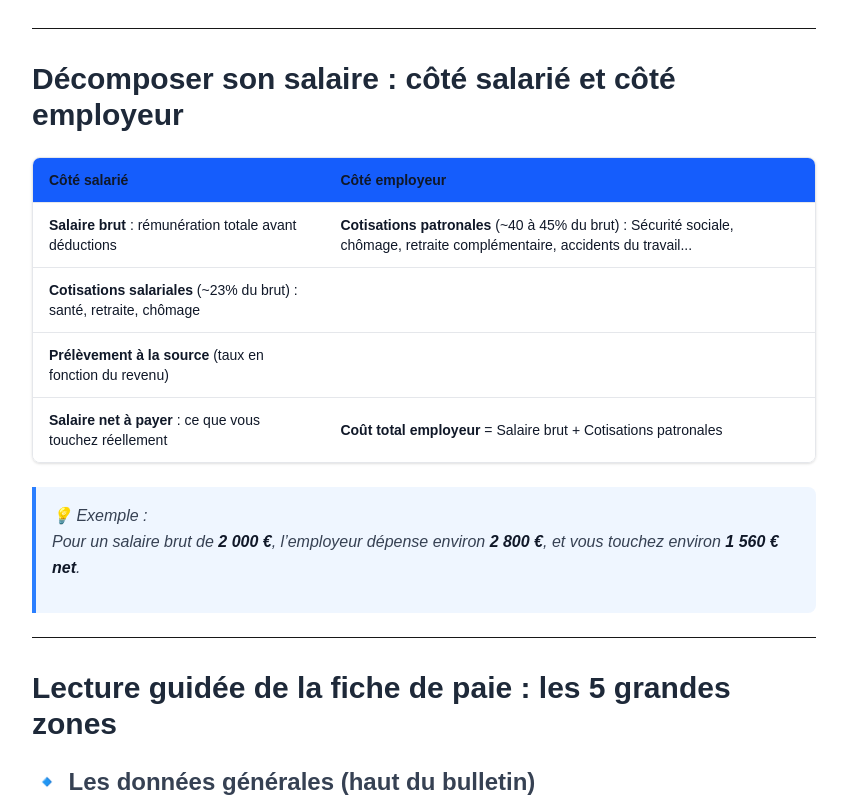
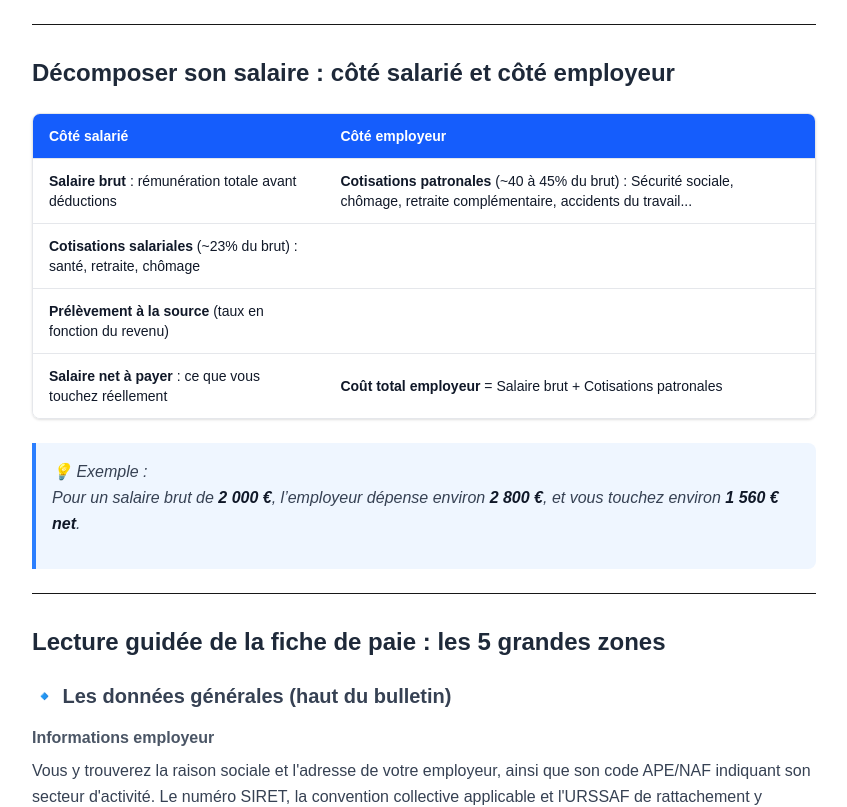
Before and after one commit to TicTac1602/CAP, a Next.js app: page /guide/comprendre-fiche-paie in a window 1280 px wide. Shown: the part 687-1494 px from the top of the page, without its empty margins (216-1063 px from the left). Built offline with nearby package versions, Linux system fonts and the light colour scheme.

Commit message:
fix: guide page design tweaks

```diff
--- a/src/app/guide/[slug]/page.tsx
+++ b/src/app/guide/[slug]/page.tsx
@@ -97,7 +97,7 @@ export default async function GuidePage({ params }: PageProps) {
 								const text = typeof children === 'string' ? children : children?.toString() || '';
 								const id = createAnchorId(text);
 								return (
-									<h1 id={id} className="text-2xl sm:text-3xl lg:text-4xl font-bold text-gray-900 mt-8 mb-6 pb-3 border-b-2 border-blue-100 first:mt-0">
+									<h1 id={id} className="text-2xl sm:text-2xl lg:text-3xl font-bold text-gray-900 mt-8 mb-6 pb-3 border-b-2 border-blue-100 first:mt-0">
 										{children}
 									</h1>
 								);
@@ -106,7 +106,7 @@ export default async function GuidePage({ params }: PageProps) {
 								const text = typeof children === 'string' ? children : children?.toString() || '';
 								const id = createAnchorId(text);
 								return (
-									<h2 id={id} className="text-xl sm:text-2xl lg:text-3xl font-bold text-gray-800 mt-8 mb-4 first:mt-0">
+									<h2 id={id} className="text-xl sm:text-xl lg:text-2xl font-bold text-gray-800 mt-8 mb-4 first:mt-0">
 										{children}
 									</h2>
 								);
@@ -115,7 +115,7 @@ export default async function GuidePage({ params }: PageProps) {
 								const text = typeof children === 'string' ? children : children?.toString() || '';
 								const id = createAnchorId(text);
 								return (
-									<h3 id={id} className="text-lg sm:text-xl lg:text-2xl font-semibold text-gray-700 mt-6 mb-3">
+									<h3 id={id} className="text-lg sm:text-lg lg:text-xl font-semibold text-gray-700 mt-6 mb-3">
 										{children}
 									</h3>
 								);
@@ -124,7 +124,7 @@ export default async function GuidePage({ params }: PageProps) {
 								const text = typeof children === 'string' ? children : children?.toString() || '';
 								const id = createAnchorId(text);
 								return (
-									<h4 id={id} className="text-base sm:text-lg font-semibold text-gray-600 mt-4 mb-2">
+									<h4 id={id} className="text-base sm:text-md font-semibold text-gray-600 mt-4 mb-2">
 										{children}
 									</h4>
 								);
@@ -227,7 +227,7 @@ export default async function GuidePage({ params }: PageProps) {
 								</tbody>
 							),
 							tr: ({ children }) => (
-								<tr className="hover:bg-gray-50 transition-colors">
+								<tr>
 									{children}
 								</tr>
 							),
--- a/src/data/articles/comprendre-fiche-paie.md
+++ b/src/data/articles/comprendre-fiche-paie.md
@@ -14,7 +14,7 @@ Ce guide vous aide à la lire facilement, ligne par ligne.
 
 ## Décomposer son salaire : côté salarié et côté employeur
 
-| **Côté salarié** | **Côté employeur** |
+| Côté salarié | Côté employeur |
 |------------------|-------------------|
 | **Salaire brut** : rémunération totale avant déductions | **Cotisations patronales** (~40 à 45% du brut) : Sécurité sociale, chômage, retraite complémentaire, accidents du travail... |
 | **Cotisations salariales** (~23% du brut) : santé, retraite, chômage |  |
```
